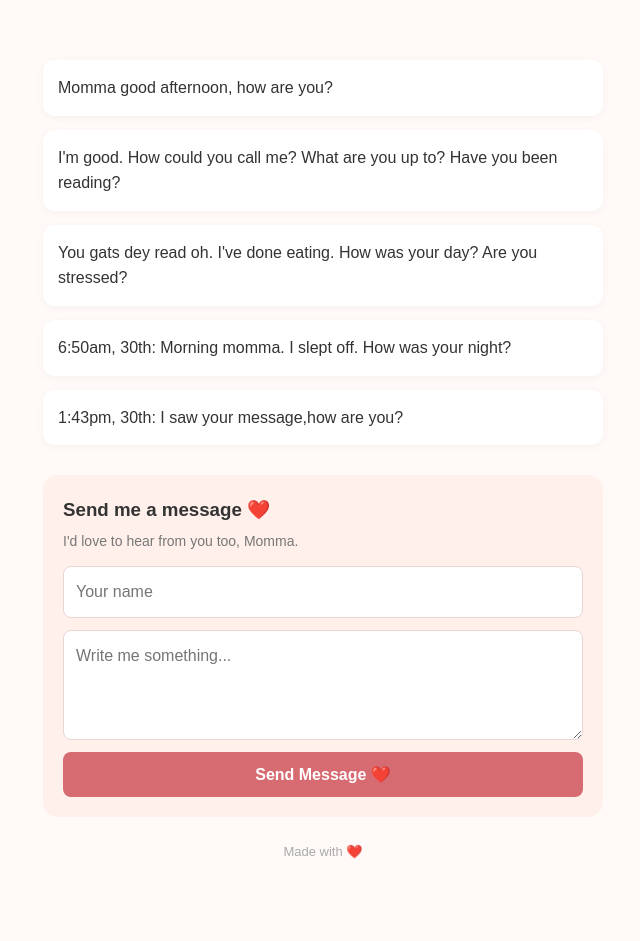
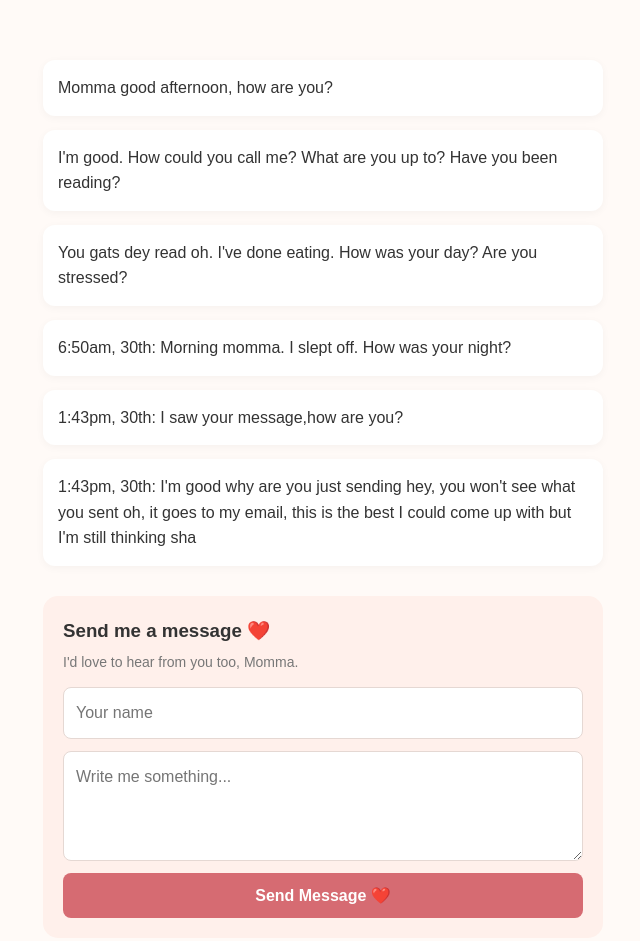
Before and after one commit to diamondBelema/FavourAndDiamond, a plain HTML site: page index.html in a window 1280 px wide. Shown: the top 941 px of the page, without its empty margins (317-957 px from the left). Drawn offline with Linux system fonts and the light colour scheme.

Commit message:
Update index.html

```diff
--- a/index.html
+++ b/index.html
@@ -122,6 +122,10 @@
         <p>1:43pm, 30th: I saw your message,how are you?</p>
     </div>
 
+    <div class="message">
+        <p>1:43pm, 30th: I'm good why are you just sending hey, you won't see what you sent oh, it goes to my email, this is the best I could come up with but I'm still thinking sha</p>
+    </div>
+
     <div class="reply-form">
         <h3>Send me a message ❤️</h3>
         <p>I'd love to hear from you too, Momma.</p>
```
